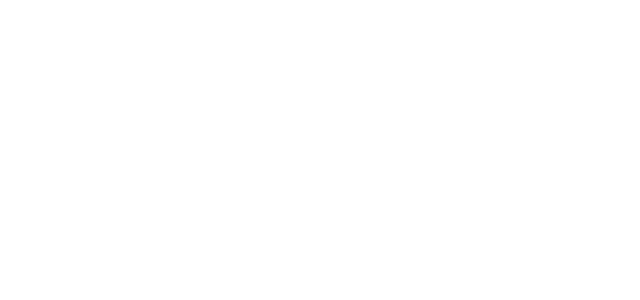
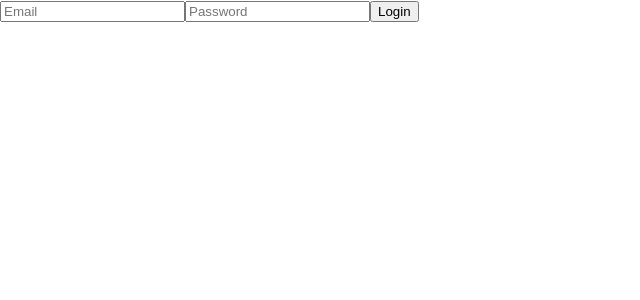
Before and after one commit to dioxinel/Final-Project, a React (Create React App) app: page /auth/login in a window 1280 px wide. Shown: the top 300 px of the page, without its empty margins (0-640 px from the left). Built offline with nearby package versions, Linux system fonts and the light colour scheme.

Commit message:
Add login

```diff
--- a/src/api.js
+++ b/src/api.js
@@ -2,8 +2,22 @@
 
 class Api {
   constructor() {
-    this._token = "";
+    this._token = null;
     this.headers = { "Content-Type": "application/json" };
+  }
+
+  setToken(token) {
+    this._token = token;
+    window.localStorage.setItem('___token', token);
+    axios.defaults.headers.common.Authorization = `Bearer ${token}`;
+  }
+
+  isLoggedIn() {
+    return !!this._token;
+  }
+
+  logout() {
+    this.setToken('');
   }
 
   register({ fullName, email, password, phone }) {
@@ -14,6 +28,13 @@
       phone
     });
   }
+
+  login({ email, password }) {
+    return axios.post('/api/api/auth/login', {
+      email,
+      password,
+    });
+  }
 }
 
 export default new Api();
--- a/src/router/MainLayout.js
+++ b/src/router/MainLayout.js
@@ -1,4 +1,5 @@
 import { BrowserRouter, Switch, Route} from "react-router-dom";
+import { Login } from "../scenes/Auth/Login";
 import { Register } from "../scenes/Auth/Register";
 
 export const MainLayout = () => (
@@ -10,6 +11,9 @@
       <Route exact path={'/auth/register'}>
         <Register />
       </Route>
+      <Route exact path={'/auth/login'}>
+        <Login />
+      </Route>
     </Switch>
   </BrowserRouter>
 )
--- a/src/router/rotesConfig.js
+++ b/src/router/rotesConfig.js
@@ -1,3 +1,4 @@
+import { Login } from '../scenes/Auth/Login.js'
 import { Register } from '../scenes/Auth/Register.js'
 import { MainLayout } from './MainLayout.js'
 
@@ -6,6 +7,7 @@
     layout: MainLayout,
     routes: [
       ['/auth/register', Register, true],
+      ['/auth/login', Login, true],
     ]
   }
 ]
--- /dev/null
+++ b/src/scenes/Auth/Login.js
@@ -0,0 +1,27 @@
+import React from 'react';
+import api from '../../api';
+import { useFormFields } from '../../useFormFields';
+import { LoginForm } from './LoginForm';
+
+export function Login() {
+  const { fields, changeFieldValue, reset } = useFormFields({
+    email: '',
+    password: '',
+  })
+
+  const handleSubmit = async(evt) => {
+    evt.preventDefault()
+    const res = await api.login(fields)
+    console.log(res)
+    reset()
+  }
+
+  return (
+      <div className="Register">
+        <LoginForm
+        fields={fields}
+        changeFieldValue={changeFieldValue}
+        handleSubmit={handleSubmit}/>
+      </div>
+  );
+}
--- /dev/null
+++ b/src/scenes/Auth/LoginForm.js
@@ -0,0 +1,28 @@
+import React from 'react';
+import { Input } from '../components/Input';
+
+
+export function LoginForm({fields, changeFieldValue, handleSubmit}) {
+  return (
+      <form
+        onSubmit={(evt) => handleSubmit(evt)}
+        className="LoginForm">
+        <Input
+          type="email"
+          name="email"
+          value={fields.email}
+          validationPattern={/\S+@\S+/}
+          changeFieldValue={changeFieldValue}
+          placeholder={'Email'}
+        />
+        <Input
+          type="password"
+          name="password"
+          value={fields.password}
+          changeFieldValue={changeFieldValue}
+          placeholder={'Password'}
+        />
+        <button type={'submit'}>Login</button>
+      </form>
+  );
+}
--- a/src/scenes/components/Input.js
+++ b/src/scenes/components/Input.js
@@ -6,7 +6,9 @@
 
   const handleChange = (evt) => {
     changeFieldValue(evt)
-    setErr(!validationPattern.test(evt.target.value))
+    if(validationPattern) {
+      setErr(!validationPattern.test(evt.target.value))
+    }
   }
   return (
     <input
```
